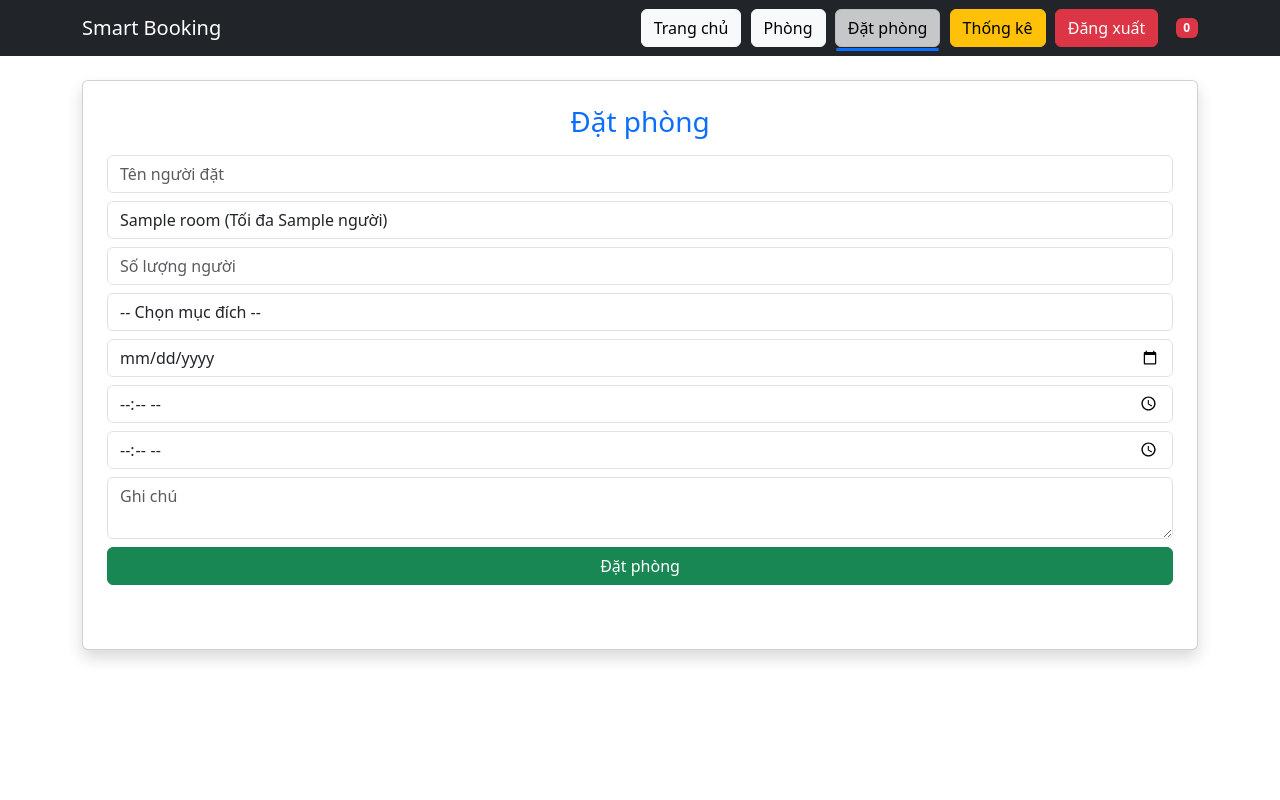
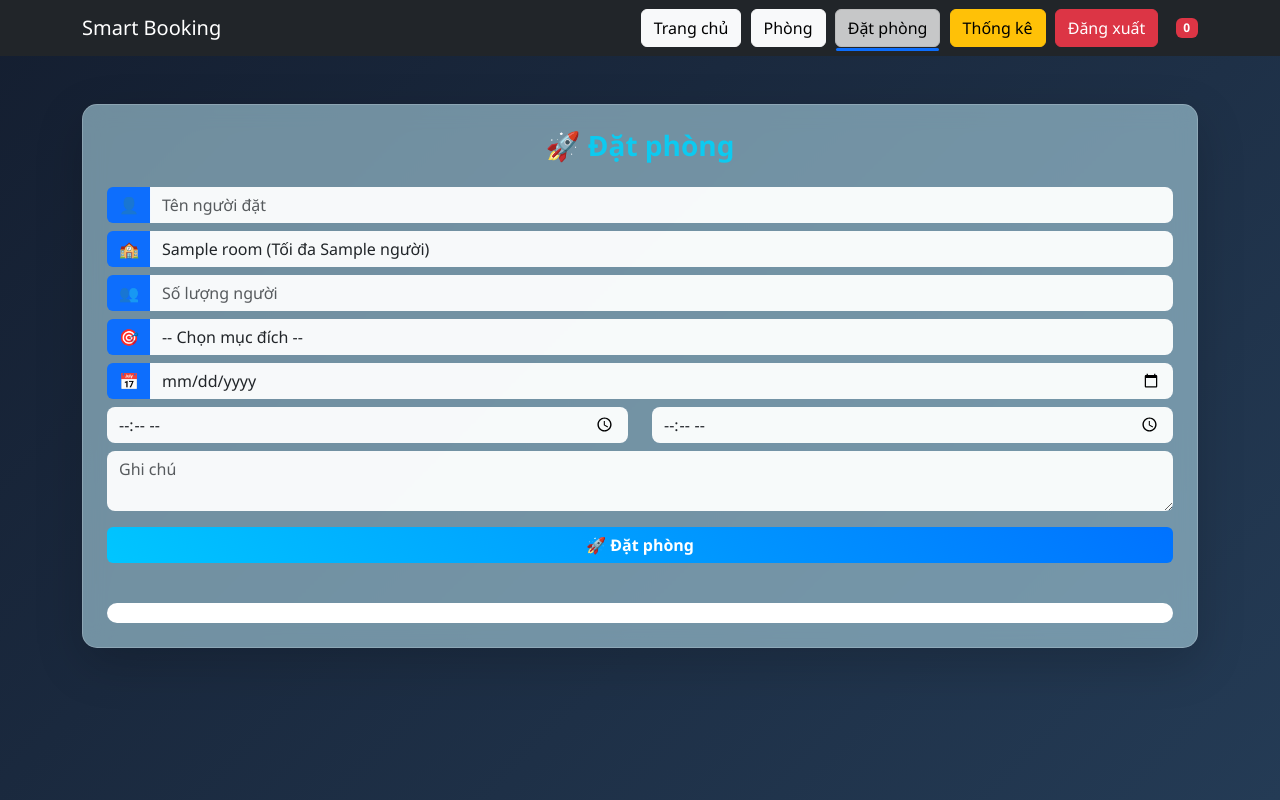
Before and after one commit to tamdc21v7n538/Quan_ly_phong_, a PHP site: page /booking.php in a window 1280 px wide. Run offline with PHP 8.4, Linux system fonts and the light colour scheme; tables that the repository leaves empty or names only in its code hold one stand-in row (values such as "Sample post").

Commit message:
sửa giao diện đặt phòng

```diff
--- a/booking.php
+++ b/booking.php
@@ -1,15 +1,110 @@
 <?php include 'config.php'; ?>
 <?php include 'navbar.php'; ?>
 
-<div class="container mt-4">
-    <div class="card p-4 shadow">
-        <h3 class="text-center text-primary mb-3">Đặt phòng</h3>
+<style>
+    /* 🌌 nền */
+    body {
+        background: linear-gradient(135deg, #141e30, #243b55);
+        font-family: 'Segoe UI', sans-serif;
+    }
+
+    /* 🧊 card */
+    .card {
+        background: rgba(173, 216, 230, 0.6);
+        backdrop-filter: blur(12px);
+        border-radius: 15px;
+        border: 1px solid rgba(255, 255, 255, 0.2);
+        color: white;
+        transition: 0.3s;
+    }
+
+    .card:hover {
+        transform: translateY(-5px);
+        box-shadow: 0 10px 30px rgba(0, 0, 0, 0.5);
+    }
+
+    /* 🧾 input */
+    .form-control {
+        background: rgba(255, 255, 255, 0.95);
+        border-radius: 8px;
+        border: none;
+    }
+
+    .form-control:focus {
+        box-shadow: 0 0 10px #00c6ff;
+        transform: scale(1.02);
+    }
+
+    /* icon */
+    .input-group-text {
+        background: #0d6efd;
+        color: white;
+        border: none;
+    }
+
+    /* button */
+    .btn-success {
+        background: linear-gradient(45deg, #00c6ff, #0072ff);
+        border: none;
+        font-weight: bold;
+    }
+
+    .btn-success:hover {
+        transform: scale(1.05);
+        box-shadow: 0 0 15px #00c6ff;
+    }
+
+    /* preview */
+    #preview .alert {
+        background: rgba(13, 202, 240, 0.9);
+        color: black;
+    }
+
+    /* suggest */
+    #suggest .alert {
+        background: rgba(25, 135, 84, 0.9);
+    }
+
+    /* calendar */
+    #calendarBox {
+        background: white;
+        color: black;
+        border-radius: 10px;
+        padding: 10px;
+    }
+
+    /* animation */
+    .fade-in {
+        animation: fadeIn 0.5s ease-in-out;
+    }
+
+    @keyframes fadeIn {
+        from {
+            opacity: 0;
+            transform: translateY(10px);
+        }
+
+        to {
+            opacity: 1;
+            transform: translateY(0);
+        }
+    }
+</style>
+
+<div class="container mt-5">
+    <div class="card p-4 shadow-lg fade-in">
+        <h3 class="text-center fw-bold mb-4 text-info">🚀 Đặt phòng </h3>
 
         <form id="form" novalidate>
 
-            <input name="user_name" class="form-control mb-2" placeholder="Tên người đặt" required>
+            <div class="input-group mb-2">
+                <span class="input-group-text">👤</span>
+                <input name="user_name" class="form-control" placeholder="Tên người đặt" required>
+            </div>
 
-            <select name="room" id="room" class="form-control mb-2" required>
+            <div class="input-group mb-2">
+                <span class="input-group-text">🏫</span>
+                <select name="room" id="room" class="form-control" required>
                     <?php
                     $res = mysqli_query($conn, "SELECT * FROM rooms");
                     while ($r = mysqli_fetch_assoc($res)) {
@@ -19,41 +114,53 @@
                     }
                     ?>
                 </select>
+            </div>
 
-            <input type="number" name="students" id="students" class="form-control mb-2" placeholder="Số lượng người" required>
+            <div class="input-group mb-2">
+                <span class="input-group-text">👥</span>
+                <input type="number" name="students" id="students" class="form-control" placeholder="Số lượng người" required>
+            </div>
 
-            <select name="purpose" class="form-control mb-2" required>
+            <div class="input-group mb-2">
+                <span class="input-group-text">🎯</span>
+                <select name="purpose" class="form-control" required>
                     <option value="">-- Chọn mục đích --</option>
                     <option value="Học">Học</option>
                     <option value="Thi">Thi</option>
                     <option value="Họp">Họp</option>
                 </select>
+            </div>
 
-            <input type="date" name="date" id="date" class="form-control mb-2" required>
+            <div class="input-group mb-2">
+                <span class="input-group-text">📅</span>
+                <input type="date" name="date" id="date" class="form-control" required>
+            </div>
+
+            <div class="row">
+                <div class="col">
                     <input type="time" name="start" id="start" class="form-control mb-2" required>
+                </div>
+                <div class="col">
                     <input type="time" name="end" id="end" class="form-control mb-2" required>
+                </div>
+            </div>
 
-            <textarea name="note" class="form-control mb-2" placeholder="Ghi chú"></textarea>
+            <textarea name="note" class="form-control mb-3" placeholder="Ghi chú"></textarea>
 
-            <button type="submit" class="btn btn-success w-100">Đặt phòng</button>
+            <button type="submit" class="btn btn-success w-100">🚀 Đặt phòng</button>
         </form>
 
-        <!-- Hiển thị thông tin bên dưới -->
         <div id="preview" class="mt-3" style="display:none;">
-            <div class="alert alert-info">
+            <div class="alert fade-in">
                 📌 <b>Thông tin:</b><br>
                 Phòng: <span id="p_room"></span><br>
                 Thời gian: <span id="p_time"></span><br>
-                ⏱ Thời lượng: <span id="p_duration" class="badge bg-success"></span>
+                ⏱ Thời lượng: <span id="p_duration" class="badge bg-dark"></span>
             </div>
         </div>
 
-        <!--  GỢI Ý PHÒNG -->
         <div id="suggest" class="mt-2"></div>
-
-        <!-- LỊCH đang hoạt đông ngày đó calendar_ajax.php -->
         <div id="calendarBox" class="mt-3"></div>
-
         <div id="msg"></div>
     </div>
 </div>
@@ -61,7 +168,6 @@
 <script>
     let form = document.getElementById("form");
     let btn = form.querySelector("button");
-
 
     document.querySelectorAll("#form input, #form select").forEach(el => {
         el.addEventListener("change", showPreview);
@@ -86,7 +192,6 @@
         document.getElementById("p_duration").innerText = hours + " giờ";
     }
 
-    // ===== dùng AI gợi ý đặt phòng nếu sức chứa nhập không đủ =====
     document.getElementById("students").addEventListener("input", function() {
         let students = this.value;
         let room = document.getElementById("room");
@@ -104,7 +209,6 @@
             best ? `<div class="alert alert-success">💡 Gợi ý: ${best}</div>` : "";
     });
 
-    // ===== LOAD LỊCH (AJAX) =====
     document.getElementById("date").addEventListener("change", function() {
         fetch("calendar_ajax.php?date=" + this.value)
             .then(r => r.text())
@@ -113,7 +217,6 @@
             });
     });
 
-    // ===== SUBMIT =====
     form.onsubmit = function(e) {
         e.preventDefault();
 
@@ -125,7 +228,9 @@
         let capacity = parseInt(room.options[room.selectedIndex].dataset.cap) || 0;
 
         let now = new Date();
-        let today = now.toISOString().split('T')[0];
+        let today = now.getFullYear() + "-" +
+            String(now.getMonth() + 1).padStart(2, '0') + "-" +
+            String(now.getDate()).padStart(2, '0');
 
         if (!data.get("user_name")) errors.push("Chưa nhập tên");
         if (!data.get("date")) errors.push("Chưa chọn ngày");
@@ -133,13 +238,9 @@
         if (!data.get("end")) errors.push("Chưa chọn giờ kết thúc");
 
         if (students > capacity) errors.push("Phòng không đủ sức chứa!");
+        if (data.get("date") < today) errors.push("Ngày không hợp lệ");
+        if (data.get("start") >= data.get("end")) errors.push("Giờ sai");
 
-        if (data.get("date") < today) errors.push("Ngày không hợp lệ");
-
-        if (data.get("start") >= data.get("end"))
-            errors.push("Giờ sai");
-
-        // giới hạn 12h
         let t1 = new Date("1970-01-01T" + data.get("start"));
         let t2 = new Date("1970-01-01T" + data.get("end"));
         let hours = (t2 - t1) / (1000 * 60 * 60);
@@ -151,7 +252,6 @@
             return;
         }
 
-        // check trùng lịch
         fetch("check_booking.php", {
                 method: "POST",
                 body: data
@@ -163,7 +263,6 @@
                     return;
                 }
 
-                // disable nút
                 btn.disabled = true;
                 btn.innerText = "Đang xử lý...";
 
```
Lines whose indentation alone changed are shown as unchanged.
